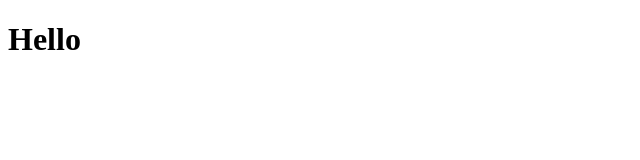
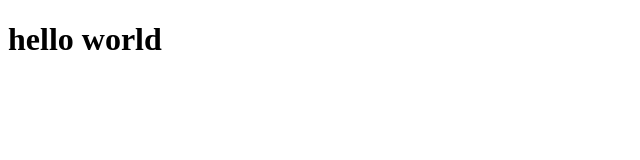
Before and after one commit to junssource/start-fe, a plain HTML site: page index.html in a window 1280 px wide. Shown: the whole page, without its empty margins (0-640 px from the left). Drawn offline with Linux system fonts and the light colour scheme.

Commit message:
Update index.html

```diff
--- a/index.html
+++ b/index.html
@@ -6,7 +6,7 @@
     <title>Test</title>
   </head>
   <body>
-    <h1>Hello</h1>
+    <h1>hello world</h1>
 
     <script src="app.js"></script>
   </body>
```
